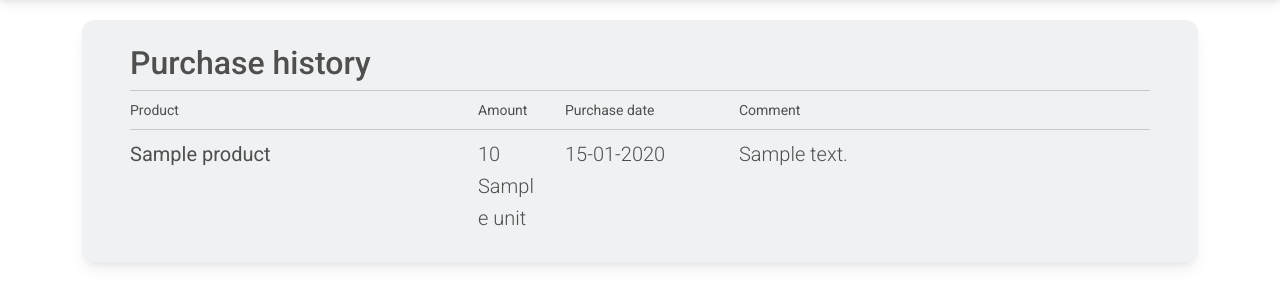
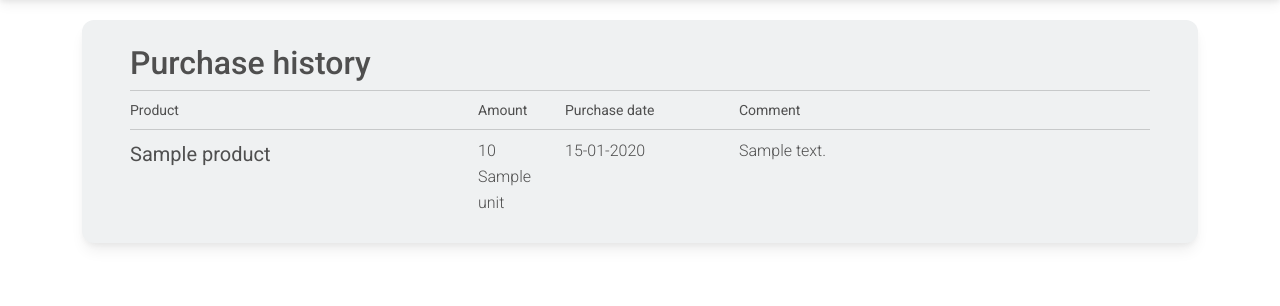
Before and after one commit to asergeenko/get_some_food, a Django app: template get_some_food/templates/pages/history.html in a window 1280 px wide. Shown: the part 87-393 px from the top of the page. Run offline with Django 3.2, Linux system fonts and the light colour scheme; the template is opened without the code that fills it: most values are stand-ins (such as "Sample title", 1, 10 or a date in 2020); some libraries are stand-ins or nearby versions.

Commit message:
History fix

```diff
--- a/get_some_food/templates/history_list_item.html
+++ b/get_some_food/templates/history_list_item.html
@@ -3,13 +3,13 @@
                 <p class="lead fw-normal mb-0">{{ object.item.product.name }}</p>
               </div>
               <div class="col-md-1">
-                <p class="lead fw-small mb-0">{{ object.item.amount }} {{ object.item.product.unit.short_name }}</p>
+                <p class="lead fs-6 mb-0">{{ object.item.amount }} {{ object.item.product.unit.short_name }}</p>
               </div>
               <div class="col-md-2">
-                <p class="lead fw-small mb-0">{{ object.buy_date|date:"d-m-Y" }}</p>
+                <p class="lead fs-6 mb-0">{{ object.buy_date|date:"d-m-Y" }}</p>
               </div>
               <div class="col-md-5">
-                <p class="lead fw-small mb-0">{{ object.item.comment }}</p>
+                <p class="lead fs-6 mb-0">{{ object.item.comment }}</p>
               </div>
 
 </div>
```
Also changed, not shown: get_some_food/foodlist/views.py (+8 -0 lines).
